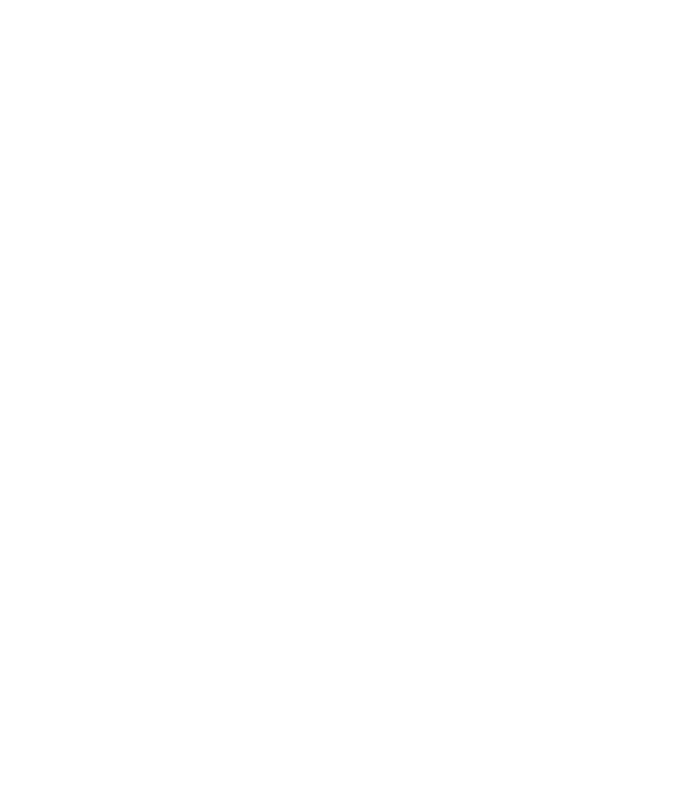
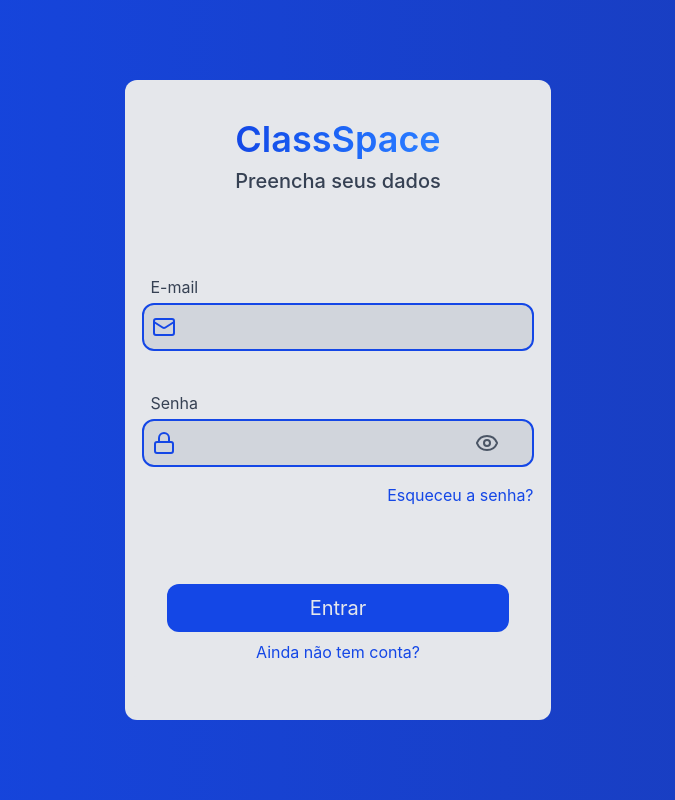
Before and after one commit to Luiizzx/ClassSpace_FrontEnd, a React (Vite) app: page /login in a window 1280 px wide. Before the commit this address had no page. Shown: the whole page, without its empty margins (302-977 px from the left). Built offline with nearby package versions, Linux system fonts and the light colour scheme.

Commit message:
Adiciona tela de login

```diff
--- a/src/App.jsx
+++ b/src/App.jsx
@@ -1,14 +1,21 @@
 import { useState } from 'react';
 import { Route, Routes } from 'react-router-dom'
 import { PageBuilder } from './pageBuilder'
-import { Home } from './pages/Home'
+import { Home } from './pages/home/Home'
+import { Login } from './pages/login/Login';
 
 export default function App() {
   const [isLogged, setIsLogged] = useState(false);
 
   return (
     <Routes>
-      <Route element={<PageBuilder page={Home}/>} path="/" />
+      <Route
+        element={<PageBuilder isLogged={isLogged} page={Home}/>}
+        path="/" />
+
+      <Route
+        element={<Login setIsLogged={setIsLogged} />}
+        path="/login" />
     </Routes>
   )
 }
--- a/src/pages/Home.jsx
+++ b/src/pages/home/Home.jsx
@@ -1,4 +1,4 @@
-import { ClassCard } from "../components/cards/classCard";
+import { ClassCard } from "../../components/cards/classCard";
 
 export function Home({}){
  const classesData = [
--- /dev/null
+++ b/src/pages/login/Login.jsx
@@ -0,0 +1,101 @@
+import { Eye, EyeOff, Lock, Mail } from "lucide-react";
+import { useState } from "react";
+import { Link } from "react-router-dom";
+
+export function Login({setIsLogged}){
+
+  const [email, setEmail] = useState("");
+  const [password, setPassword] = useState("");
+  const [isHidden, setIsHidden] = useState(false);
+
+  function onEmailChange(e){
+    setEmail(e.target.value);
+  }
+
+  function onPasswordChange(e){
+    setPassword(e.target.value);
+  }
+
+  return(
+    <div className="w-full h-screen bg-linear-to-r from-blue-700 to-blue-800 flex sm:items-center justify-center">
+      <div className="w-11/12 sm:w-4/5 xl:w-1/3 h-3/4 sm:h-4/5 bg-gray-200 flex flex-col mt-16 sm:mt-0 rounded-xl gap-16">
+        <div className="w-full h-1/6 rounded-t-xl flex flex-col gap-2 pt-12 items-center justify-center">
+          <h1
+            className="bg-clip-text text-transparent bg-linear-to-r from-blue-700 to-blue-500 font-semibold text-4xl"
+          >
+            ClassSpace
+          </h1>
+
+          <p className="text-gray-700 text-xl font-medium">Preencha seus dados</p>
+        </div>
+
+        <div className="bg-inherit w-full h-2/5 pt-6 flex flex-col items-center justify-center">
+          <div className="bg-inherit w-11/12 h-1/2 flex flex-col gap-1">
+            <p className="text-gray-700 text-base ml-2">
+              E-mail
+            </p>
+
+            <div className="w-full h-12 bg-gray-300 flex flex-row items-center border-blue-700 border-2 rounded-xl">
+              <Mail className="text-blue-700 text-base ml-2"/>
+              <input
+                onChange={onEmailChange}
+                className="ml-2 bg-inherit w-3/4 h-full focus:border-0 focus:bg-inherit focus:outline-0 text-gray-800"
+              />
+            </div>
+          </div>
+
+          <div className="bg-inherit w-11/12 h-1/2 flex flex-col gap-4">
+            <div className="bg-inherit w-full h-full flex flex-col gap-1">
+              <p className="text-gray-700 text-base ml-2">
+                Senha
+              </p>
+
+              <div className="w-full h-12 bg-gray-300 flex flex-row items-center border-blue-700 border-2 rounded-xl">
+                <Lock className="text-blue-700 text-base ml-2"/>
+
+                <input
+                  maxLength={8}
+                  type={isHidden ? "password" : "text"}
+                  onChange={onPasswordChange}
+                  className="ml-2 bg-inherit w-3/4 h-full focus:border-0 focus:outline-0"
+                />
+
+                <button
+                  onClick={() => setIsHidden(!isHidden)}
+                  className="text-gray-600 text-base mr-2"
+                >
+                  {isHidden ? <EyeOff /> : <Eye />}
+                </button>
+              </div>
+            </div>
+
+            <div className="bg-inherit w-full flex justify-end">
+              <Link
+                to="/recover-pass"
+                className="text-base text-blue-700 hover:text-blue-600 transition"
+              >
+                Esqueceu a senha?
+              </Link>
+            </div>
+          </div>
+        </div>
+
+        <div className="bg-inherit h-1/6 rounded-b-xl flex flex-col gap-2 items-center justify-center">
+          <button
+            onClick={""}
+            className="bg-blue-700 text-gray-200 w-4/5 h-12 rounded-xl hover:scale-[1.02] text-xl hover:bg-blue-600 transition"
+          >
+            Entrar
+          </button>
+
+          <Link
+            to="/create"
+            className="text-base text-blue-700 hover:text-blue-600 transition"
+          >
+            Ainda não tem conta?
+          </Link>
+        </div>
+      </div>
+    </div>
+  );
+}
```
